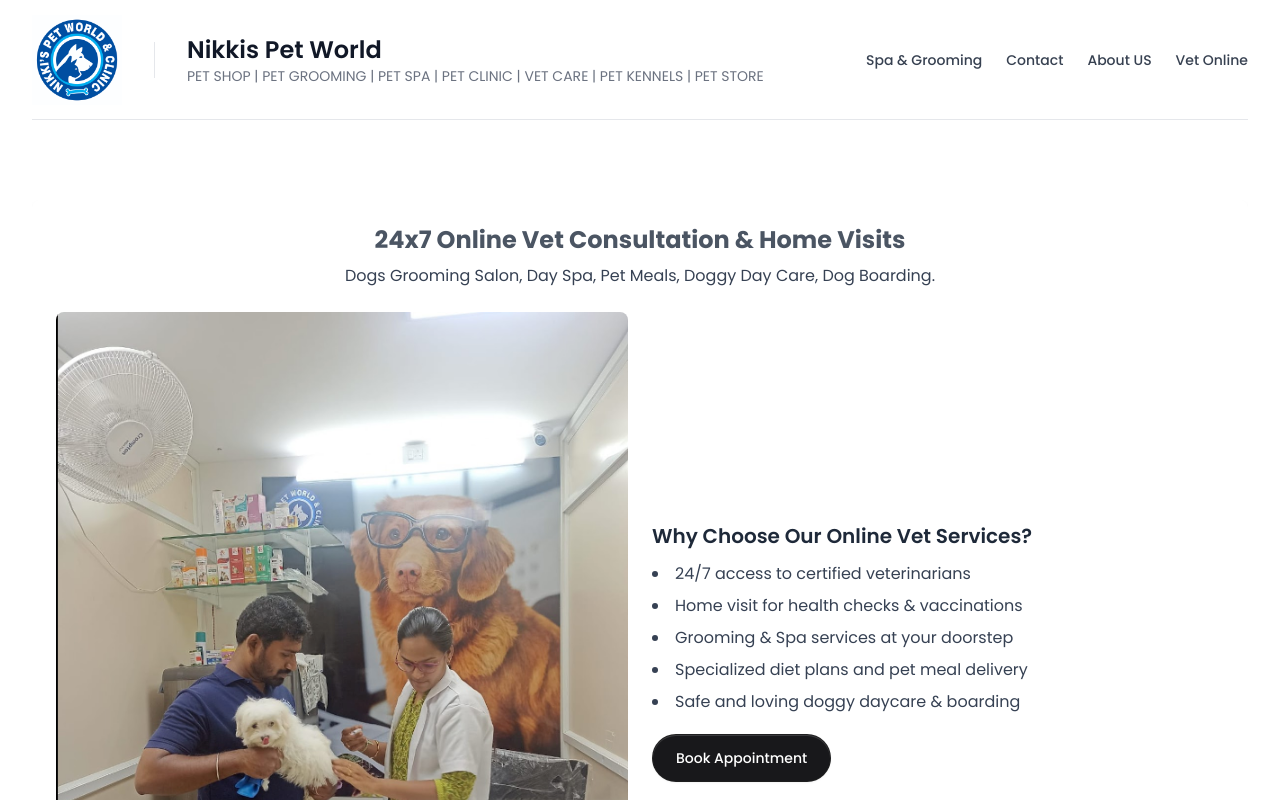
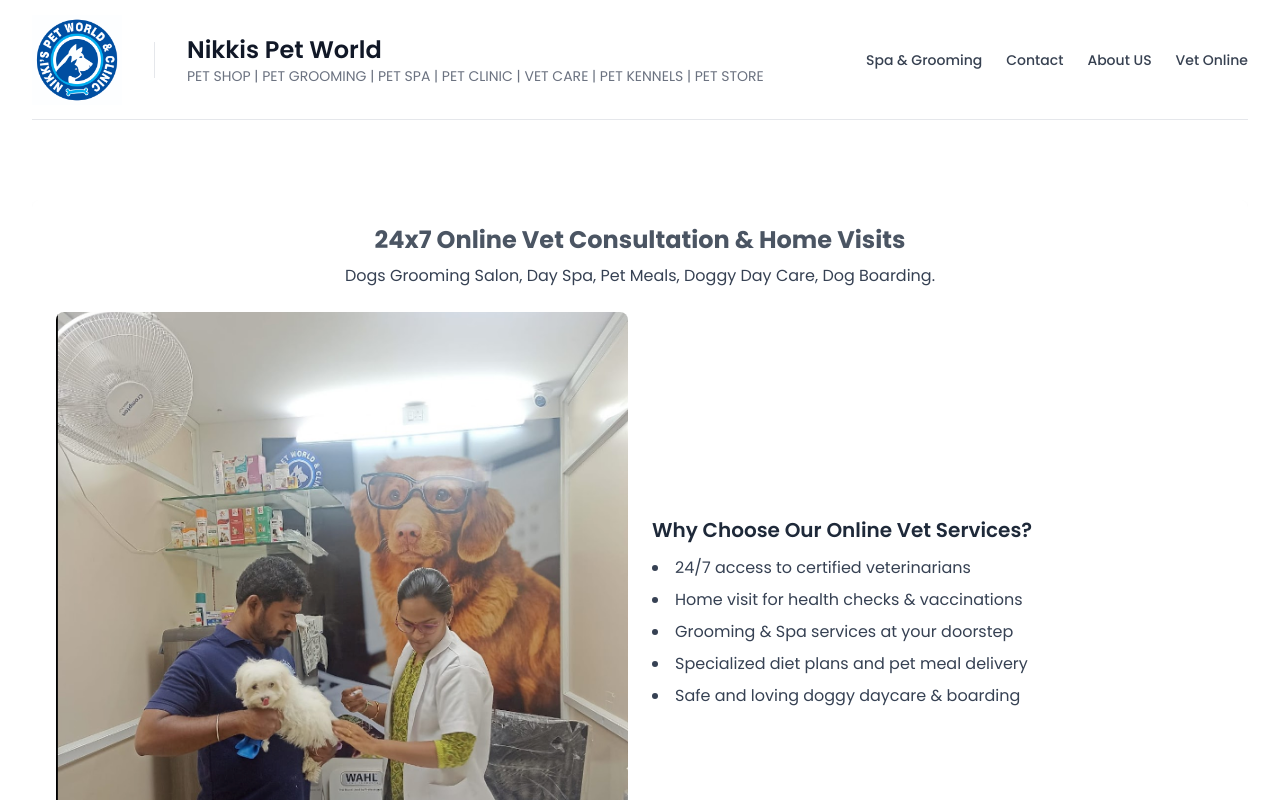
Before and after one commit to Gopimaruvada/NikkisNextJS, a Next.js app in the folder ciseco-nextjs/: page /vetonline in a window 1280 px wide. Shown: the top 800 px of the page. Built offline with nearby package versions, Linux system fonts and the light colour scheme.

Commit message:
Updated text to nikkis

```diff
--- a/ciseco-nextjs/src/app/(shop)/(other-pages)/vetonline/page.tsx
+++ b/ciseco-nextjs/src/app/(shop)/(other-pages)/vetonline/page.tsx
@@ -39,7 +39,7 @@
               <img
                 src={doctor.src}
                 alt="Vet care"
-                className="rounded-lg w-full object-cover h-50 md:h-full"
+                className="rounded-lg w-full object-cover h-50 md:h-150"
               />
             </div>
 
@@ -55,9 +55,7 @@
                 <li>Specialized diet plans and pet meal delivery</li>
                 <li>Safe and loving doggy daycare & boarding</li>
               </ul>
-              <div className="mt-5">
-                <ButtonPrimary href="#">Book Appointment</ButtonPrimary>
-              </div>
+
             </div>
           </div>
 
```
